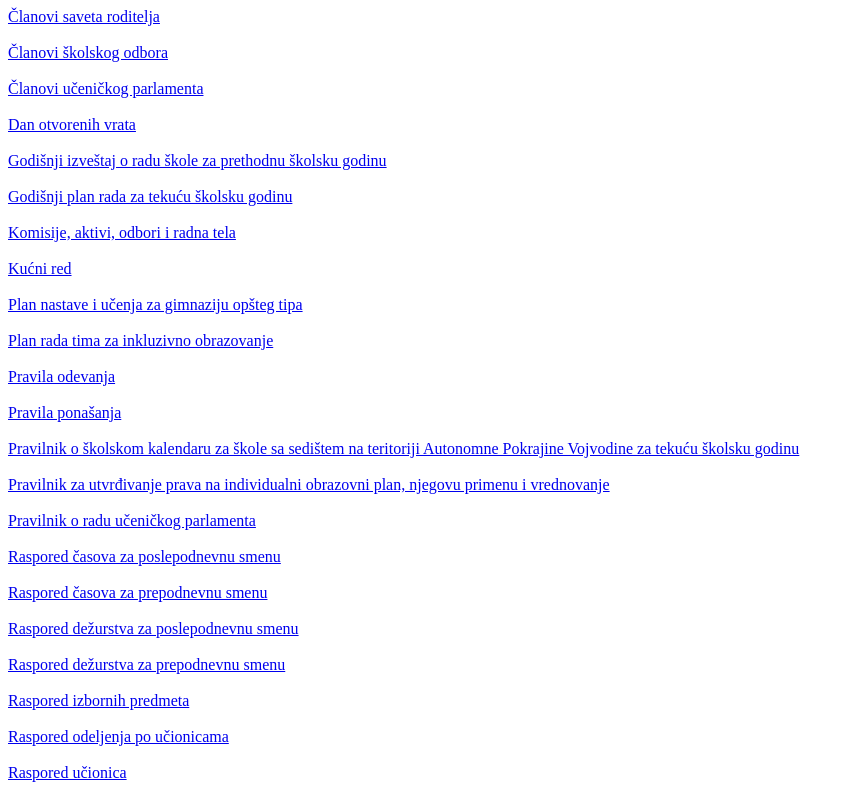
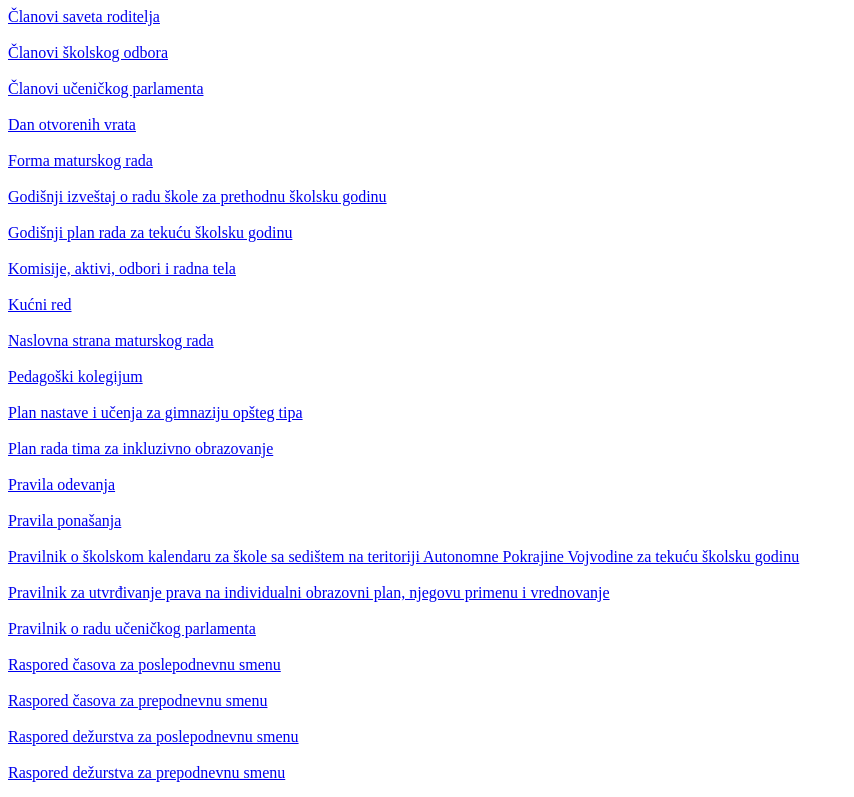
Before and after one commit to adminstapgim/stapgim, a plain HTML site: page index.html in a window 1280 px wide. Shown: the top 797 px of the page, without its empty margins (0-854 px from the left). Drawn offline with Linux system fonts and the light colour scheme.

Commit message:
4th commit

```diff
--- a/index.html
+++ b/index.html
@@ -11,6 +11,8 @@
 		<br /><br />
 		<a href="Dan_otvorenih_vrata.pdf" target="_blank">Dan otvorenih vrata</a>
 		<br /><br />
+		<a href="Maturski_rad_forma.pdf" target="_blank">Forma maturskog rada</a>
+		<br /><br />
 		<a href="Godisnji_izvestaj.pdf" target="_blank">Godišnji izveštaj o radu škole za prethodnu školsku godinu</a>
 		<br /><br />
 		<a href="Godisnji_plan.pdf" target="_blank">Godišnji plan rada za tekuću školsku godinu</a>
@@ -18,6 +20,10 @@
 		<a href="Komisije.pdf" target="_blank">Komisije, aktivi, odbori i radna tela</a>
 		<br /><br />
 		<a href="Kucni_red.pdf" target="_blank">Kućni red</a>
+		<br /><br />
+		<a href="https://view.officeapps.live.com/op/view.aspx?src=https%3A%2F%2Fadminstapgim.github.io%2Fstapgim%2FMaturski_rad_naslovna.docx" target="_blank">Naslovna strana maturskog rada</a>
+		<br /><br />
+		<a href="Pedagoski_kolegijum.pdf" target="_blank">Pedagoški kolegijum</a>
 		<br /><br />
 		<a href="Plan_nastave.pdf" target="_blank">Plan nastave i učenja za gimnaziju opšteg tipa</a>
 		<br /><br />
```
Also changed, not shown: 7 other files.
